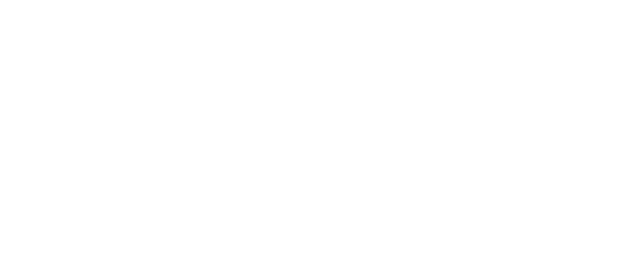
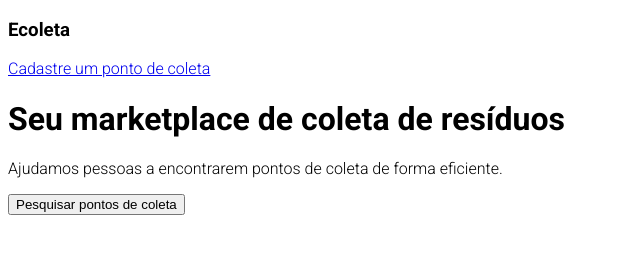
Before and after one commit to allysonreeis/ecoleta-nlw, a plain HTML site: page index.html in a window 1280 px wide. Shown: the whole page, without its empty margins (0-640 px from the left). Drawn offline with Linux system fonts and the light colour scheme.

Commit message:
Adicionando o arquivo css

```diff
--- a/index.html
+++ b/index.html
@@ -4,8 +4,19 @@
   <meta charset="UTF-8">
   <meta name="viewport" content="width=device-width, initial-scale=1.0">
   <title>Ecoleta</title>
+
+  <link href="https://fonts.googleapis.com/css2?family=Roboto:wght@300;700&display=swap" rel="stylesheet">
+  <link rel="stylesheet" href="/styles/main.css">
 </head>
 <body>
+<h3>Ecoleta</h3>
 
+<a href="http://google.com.br">Cadastre um ponto de coleta</a>
+
+<h1>Seu marketplace de coleta de resíduos</h1>
+
+<p>Ajudamos pessoas a encontrarem pontos de coleta de forma eficiente.</p>
+
+<button>Pesquisar pontos de coleta</button>
 </body>
 </html>
--- /dev/null
+++ b/styles/main.css
@@ -0,0 +1,3 @@
+html {
+  font-family: 'Roboto', sans-serif;
+}
```
